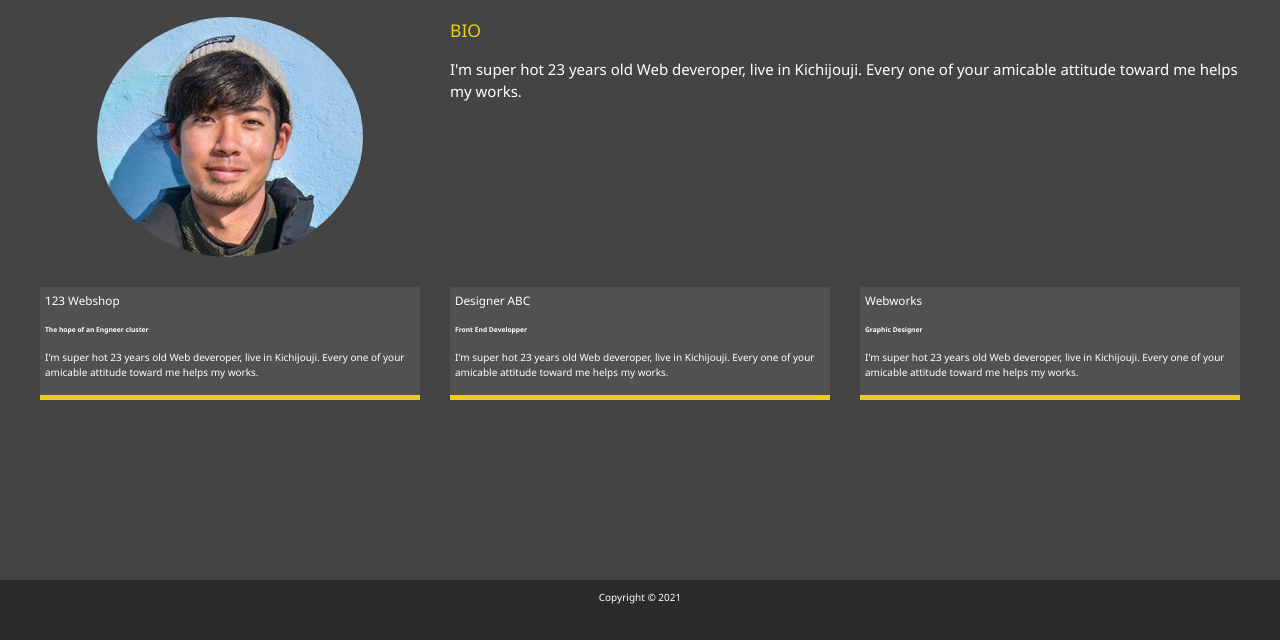
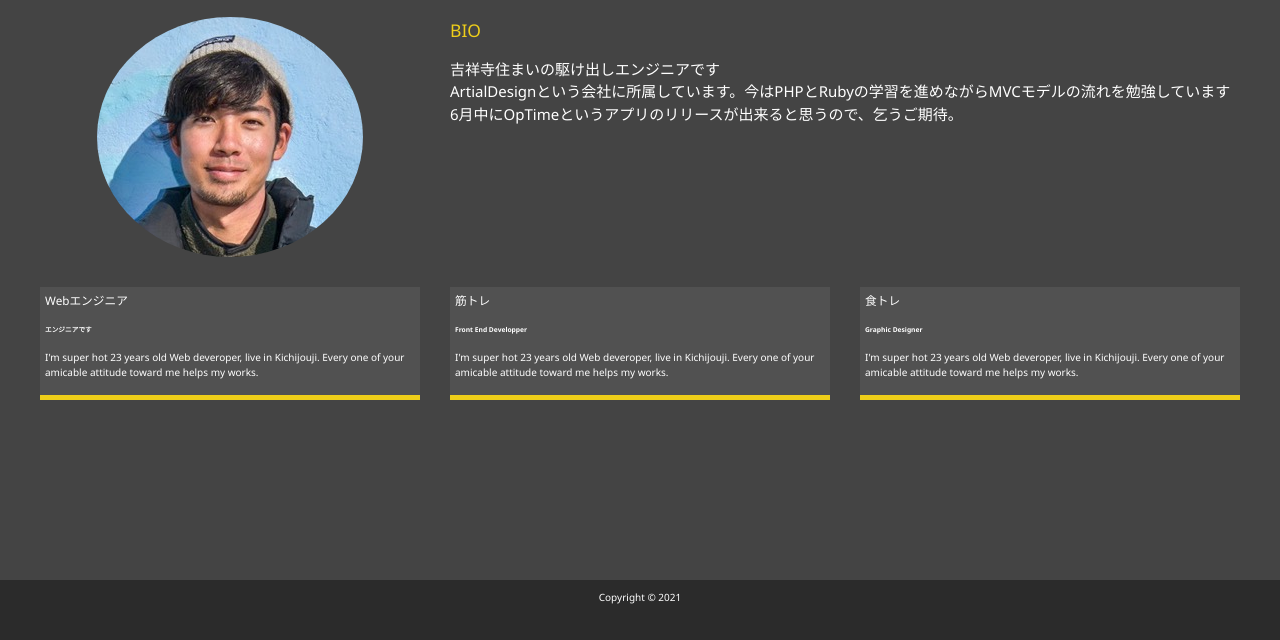
Before and after one commit to subaru-hello/first_portfolio_revised, a website: page dist/about.html in a window 1280 px wide. Shown: the part 160-800 px from the top of the page. Drawn offline with Linux system fonts and the light colour scheme.

Commit message:
6月15日 revised

```diff
--- a/dist/about.html
+++ b/dist/about.html
@@ -55,27 +55,30 @@
     <img src="img/portrait.jpeg" alt="subaru nakano" class="bio-image">
     <div class="bio">
         <h3 class="text-secondary">BIO</h3>
-        <p>I'm super hot 23 years old Web deveroper,
-            live in Kichijouji. Every one of your amicable attitude
-        toward me helps my works.</p>
+        <p>吉祥寺住まいの駆け出しエンジニアです
+            <br>
+            ArtialDesignという会社に所属しています。今はPHPとRubyの学習を進めながらMVCモデルの流れを勉強しています
+            <br>
+            6月中にOpTimeというアプリのリリースが出来ると思うので、乞うご期待。
+        </p>
     </div>
 
     <div class="job job-1">
-<h3>123 Webshop</h3>
-<h6>The hope of an Engneer cluster</h6>
+<h3>Webエンジニア</h3>
+<h6>エンジニアです</h6>
 <p>I'm super hot 23 years old Web deveroper,
     live in Kichijouji. Every one of your amicable attitude
 toward me helps my works.</p>
     </div>
     <div class="job job-2">
-<h3>Designer ABC</h3>
+<h3>筋トレ</h3>
 <h6>Front End Developper</h6>
 <p>I'm super hot 23 years old Web deveroper,
     live in Kichijouji. Every one of your amicable attitude
 toward me helps my works.</p>
     </div>
     <div class="job job-3">
-<h3>Webworks</h3>
+<h3>食トレ</h3>
 <h6>Graphic Designer</h6>
 <p>I'm super hot 23 years old Web deveroper,
     live in Kichijouji. Every one of your amicable attitude
```
Also changed, not shown: dist/work.html (+1 -1 lines), README.md, dist/img/facebook.png (added), dist/img/github.png (added), dist/img/instagram.jpeg (added), dist/img/qiita.png (added), dist/img/twitter.jpg (added).
